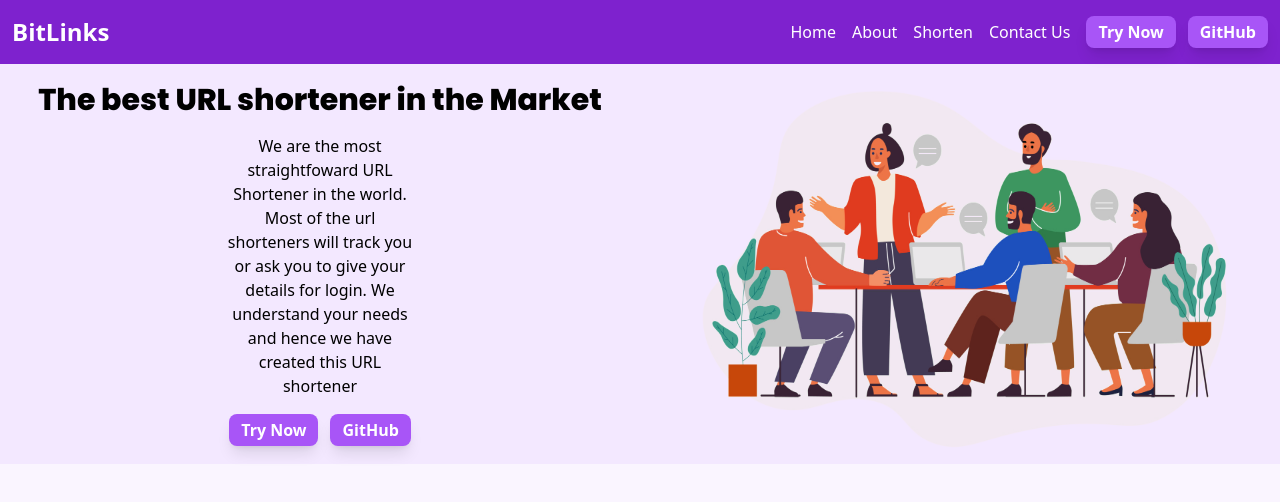
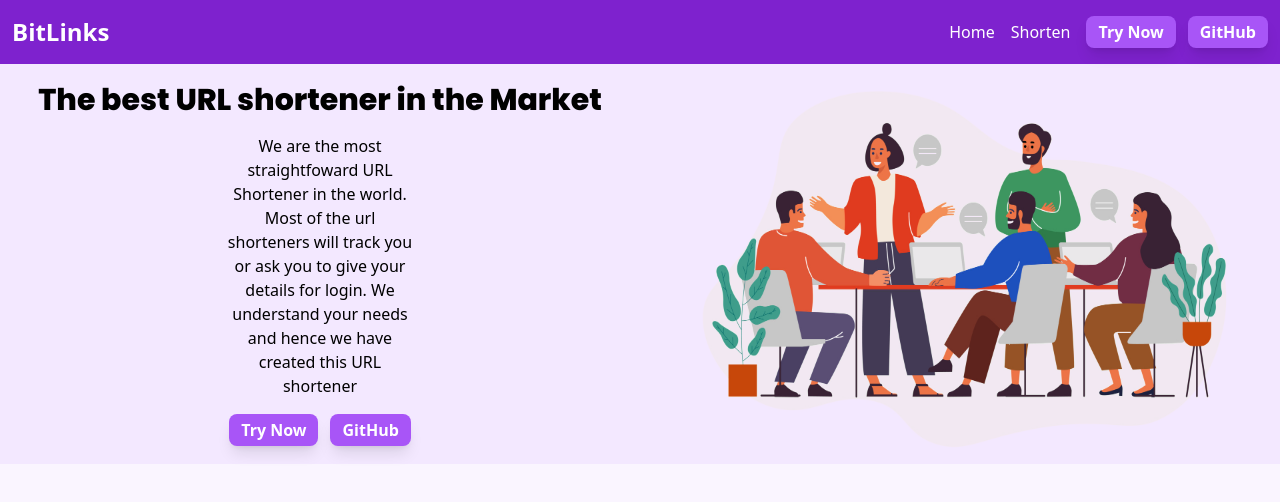
Before and after one commit to pushkarkumarsaini2006/URL-Shortner, a Next.js app: page / in a window 1280 px wide. Shown: the top 502 px of the page. Built offline with nearby package versions, Linux system fonts and the light colour scheme.

Commit message:
Remove About and Contact Us links from navigation bar

```diff
--- a/components/Navbar.js
+++ b/components/Navbar.js
@@ -9,9 +9,7 @@ const Navbar = () => {
       </div>
       <ul className='flex justify-center gap-4 items-center'>
         <Link href="/"><li>Home</li></Link>
-        <Link href="/about"><li>About</li></Link>
         <Link href="/shorten"><li>Shorten</li></Link>
-        <Link href="/contact"><li>Contact Us</li></Link>
         <li className='flex gap-3'>
           <Link href="/shorten"><button className='bg-purple-500 rounded-lg shadow-lg p-3 py-1 font-bold'>Try Now</button></Link>
           <Link href="https://github.com/pushkarkumarsaini2006/URL-Shortner" target="_blank"><button className='bg-purple-500 rounded-lg shadow-lg p-3 py-1 font-bold'>GitHub</button></Link>
```
